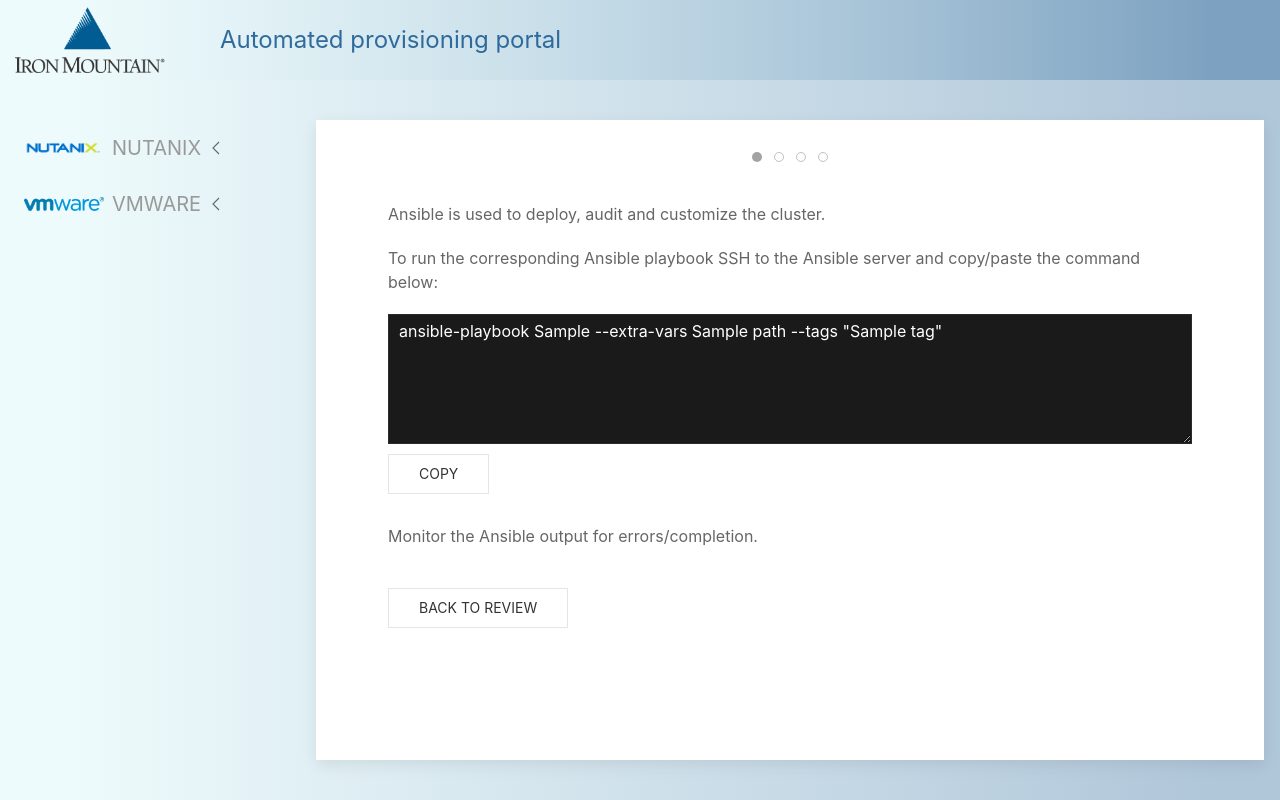
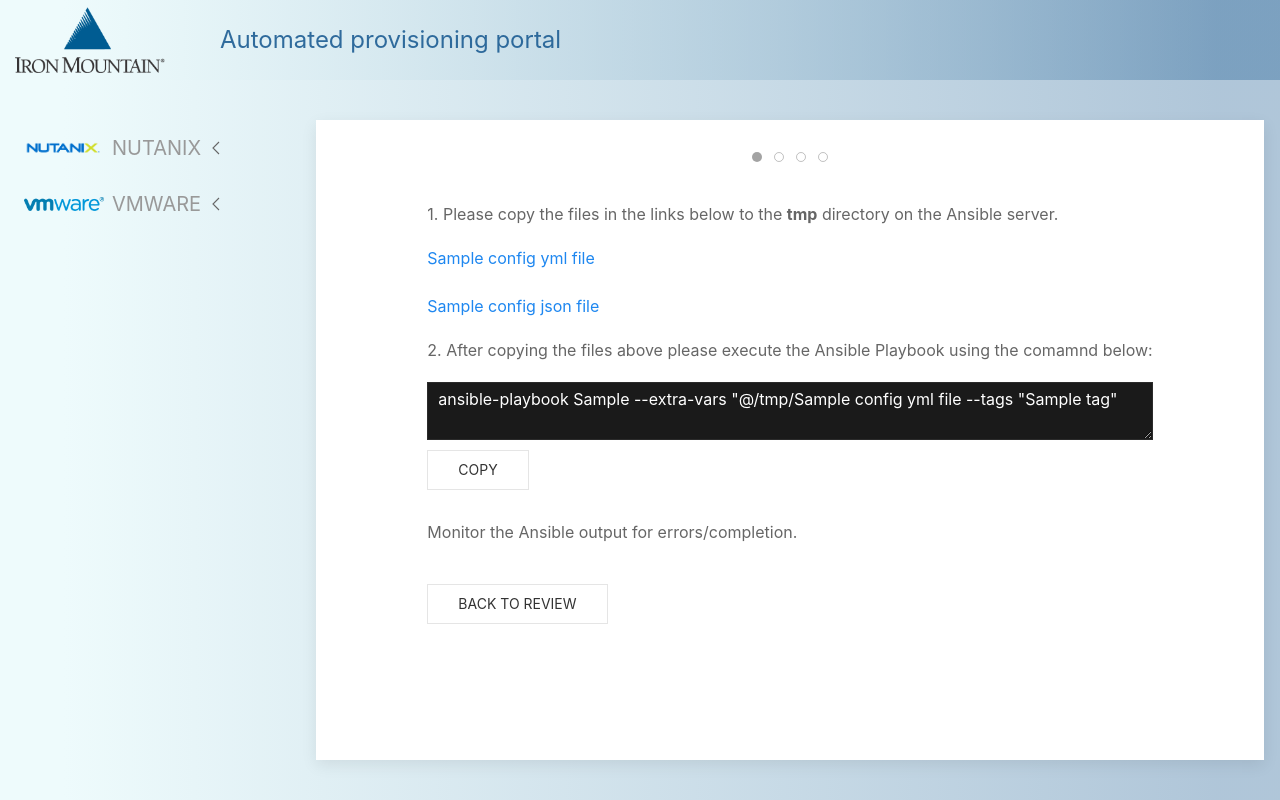
Before and after one commit to mkaliberda/AnsibleConfigurationWeb, a Django app: template playbook_generator/templates/step_instruction.html in a window 1280 px wide. Run offline with Django 3.2, Linux system fonts and the light colour scheme; the template is opened without the code that fills it: most values are stand-ins (such as "Sample title", 1, 10 or a date in 2020); some libraries are stand-ins or nearby versions.

Commit message:
Update step_instruction.html
Changed text and formatting

```diff
--- a/playbook_generator/templates/step_instruction.html
+++ b/playbook_generator/templates/step_instruction.html
@@ -4,11 +4,14 @@
       <div class="uk-margin uk-f uk-flex uk-flex-column">
       </div>
       <div class="uk-container">
-        <p>Ansible is used to deploy, audit and customize the cluster.</p>
-        <p>To run the corresponding Ansible playbook SSH to the Ansible server and copy/paste the command below:</p>
+        <p>1. Please copy the files in the links below to the <b>tmp</b> directory on the Ansible server.</p>
+        <a href="{{ uploaded_config.config_yml_file.url }}">{{ uploaded_config.config_yml_file.name }}</a>
+        <br><br>
+        <a href="{{ uploaded_config.config_json_file.url }}">{{ uploaded_config.config_json_file.name }}</a>
+        <p>2. After copying the files above please execute the Ansible Playbook using the comamnd below:</p>
         <div class="uk-comment-body">
             <div class="uk-margin">
-              <textarea class="terminal uk-textarea" rows="5" placeholder="Textarea" id="copy-text">ansible-playbook {{ nodes_path }} --extra-vars {{ uploaded_config.config_yml_file.path }} --tags "{{ uploaded_config.tag }}"</textarea>
+              <textarea class="terminal uk-textarea" rows="2" placeholder="Textarea" id="copy-text">ansible-playbook {{ nodes_path }} --extra-vars "@/tmp/{{ uploaded_config.config_yml_file.name }} --tags "{{ uploaded_config.tag }}"</textarea>
             </div>
         </div>
         <a class="uk-margin-small uk-button uk-button-default" id="copy_btn">Copy</a>
```
